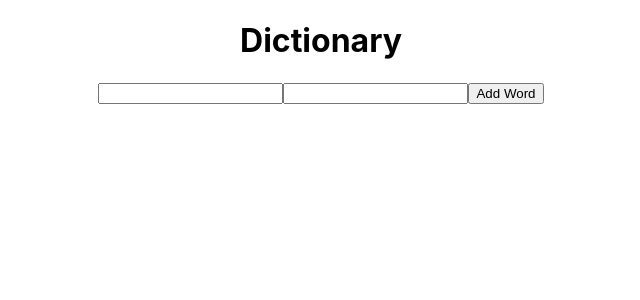
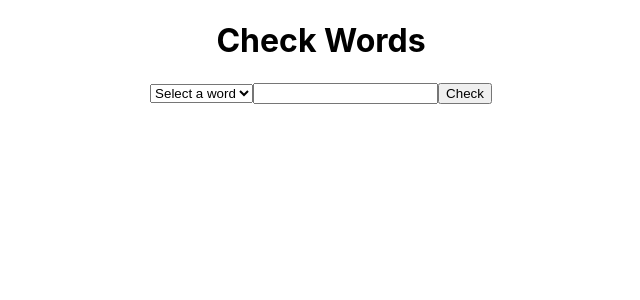
Before and after one commit to kozakevich13/dictionary, a React (Create React App) app: page /check-words in a window 1280 px wide. Shown: the top 300 px of the page, without its empty margins (319-959 px from the left). Built offline with nearby package versions, Linux system fonts and the light colour scheme.

Commit message:
add CheckWords

```diff
--- a/package.json
+++ b/package.json
@@ -9,6 +9,7 @@
     "react": "^18.2.0",
     "react-dom": "^18.2.0",
     "react-redux": "^8.0.5",
+    "react-router-dom": "^6.11.0",
     "react-scripts": "5.0.1",
     "redux": "^4.2.1",
     "web-vitals": "^2.1.4"
--- a/src/App.js
+++ b/src/App.js
@@ -4,13 +4,20 @@ import Dictionary from './components/Dictionary';
 import { legacy_createStore as createStore } from 'redux';
 import { Provider } from "react-redux";
 import dictionaryReducer from "./reducers/redusers";
+import CheckWords from "./components/CheckWords"
+import {BrowserRouter as Router, Route, Routes} from "react-router-dom";
 
 const store = createStore(dictionaryReducer);
 function App() {
   return (
     <div className="App">
       <Provider store={store}>
-        <Dictionary/>
+        <Router>
+          <Routes>
+            <Route exact path="/" element={<Dictionary/>} />
+            <Route exact path="/check-words" element={<CheckWords/>} />
+          </Routes>
+        </Router>
       </Provider>
     </div>
   );
--- /dev/null
+++ b/src/components/CheckWords.js
@@ -0,0 +1,47 @@
+import React, { useState } from "react";
+import { useSelector } from "react-redux";
+
+const CheckWords = () => {
+  const [selectedWord, setSelectedWord] = useState("");
+  const [inputValue, setInputValue] = useState("");
+  const dictionary = useSelector((state) => state.words);
+
+  const handleSelectWord = (event) => {
+    setSelectedWord(event.target.value);
+  };
+
+  const handleInputChange = (event) => {
+    setInputValue(event.target.value);
+  };
+
+  const handleCheckTranslation = () => {
+    const selectedWordObj = dictionary.find((wordObj) => wordObj.word === selectedWord);
+    if (selectedWordObj && selectedWordObj.translation === inputValue) {
+      alert("Correct!");
+    } else {
+      alert("Incorrect!");
+    }
+    setInputValue("");
+    setSelectedWord("");
+  };
+
+  return (
+    <div>
+      <h1>Check Words</h1>
+      <select value={selectedWord} onChange={handleSelectWord}>
+        <option value="" disabled>
+          Select a word
+        </option>
+        {dictionary.map((wordObj) => (
+          <option key={wordObj.word} value={wordObj.word}>
+            {wordObj.word}
+          </option>
+        ))}
+      </select>
+      <input type="text" value={inputValue} onChange={handleInputChange} />
+      <button onClick={handleCheckTranslation}>Check</button>
+    </div>
+  );
+};
+
+export default CheckWords;
--- a/src/components/Dictionary.js
+++ b/src/components/Dictionary.js
@@ -1,6 +1,7 @@
 import React, { useState } from "react";
 import { useSelector, useDispatch } from "react-redux";
 import { addWord, removeWord } from "../actions/actions";
+import { Link } from "react-router-dom";
 
 const Dictionary = () => {
   const [inputValue, setInputValue] = useState("");
@@ -24,6 +25,7 @@ const Dictionary = () => {
   return (
     <div>
       <h1>Dictionary</h1>
+      <Link to="/check-words">Check Words</Link>
       <input
         type="text"
         value={inputValue}
```
Also changed, not shown: 1 other file (tests, documents, lock files or other folders).
